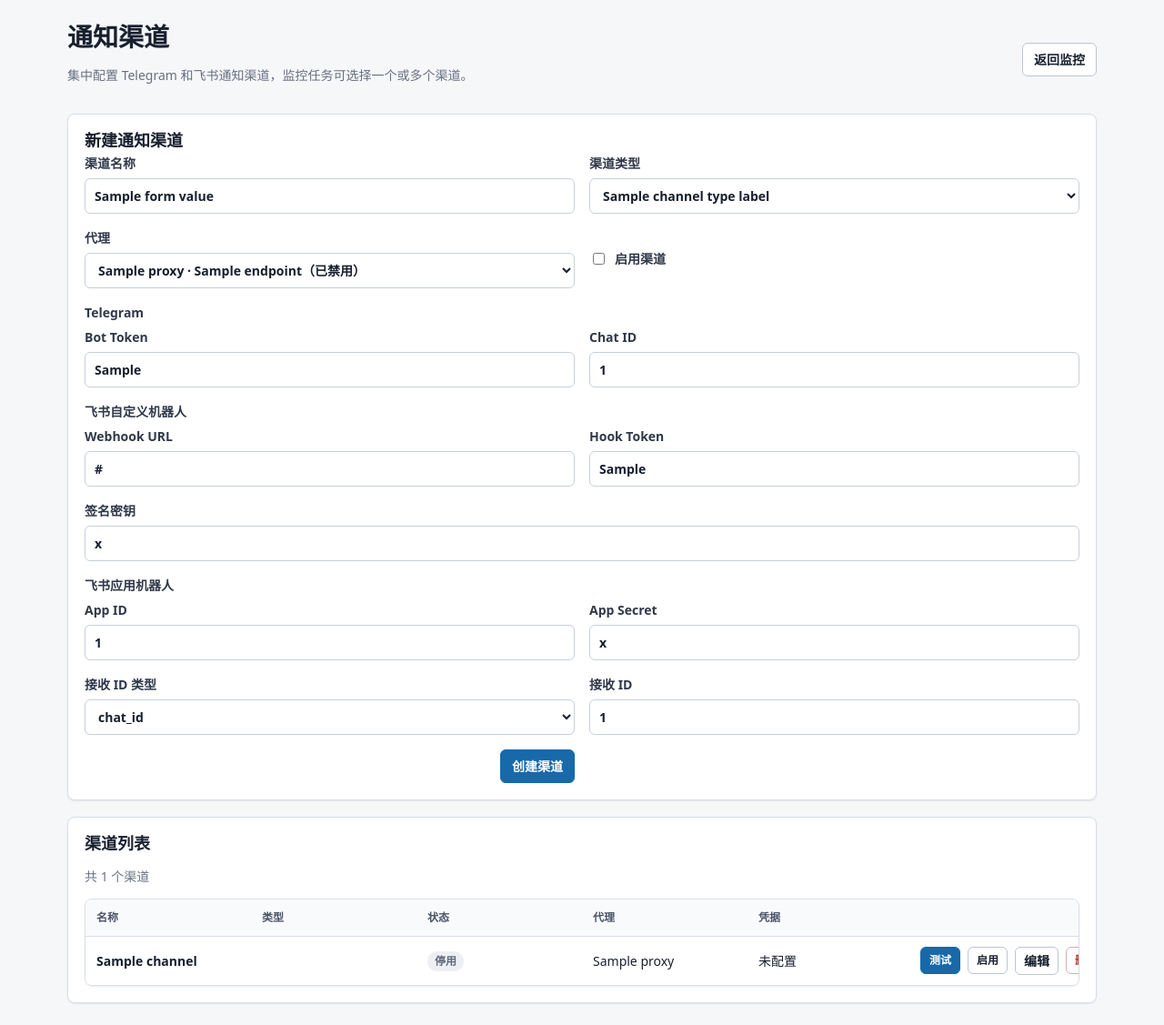
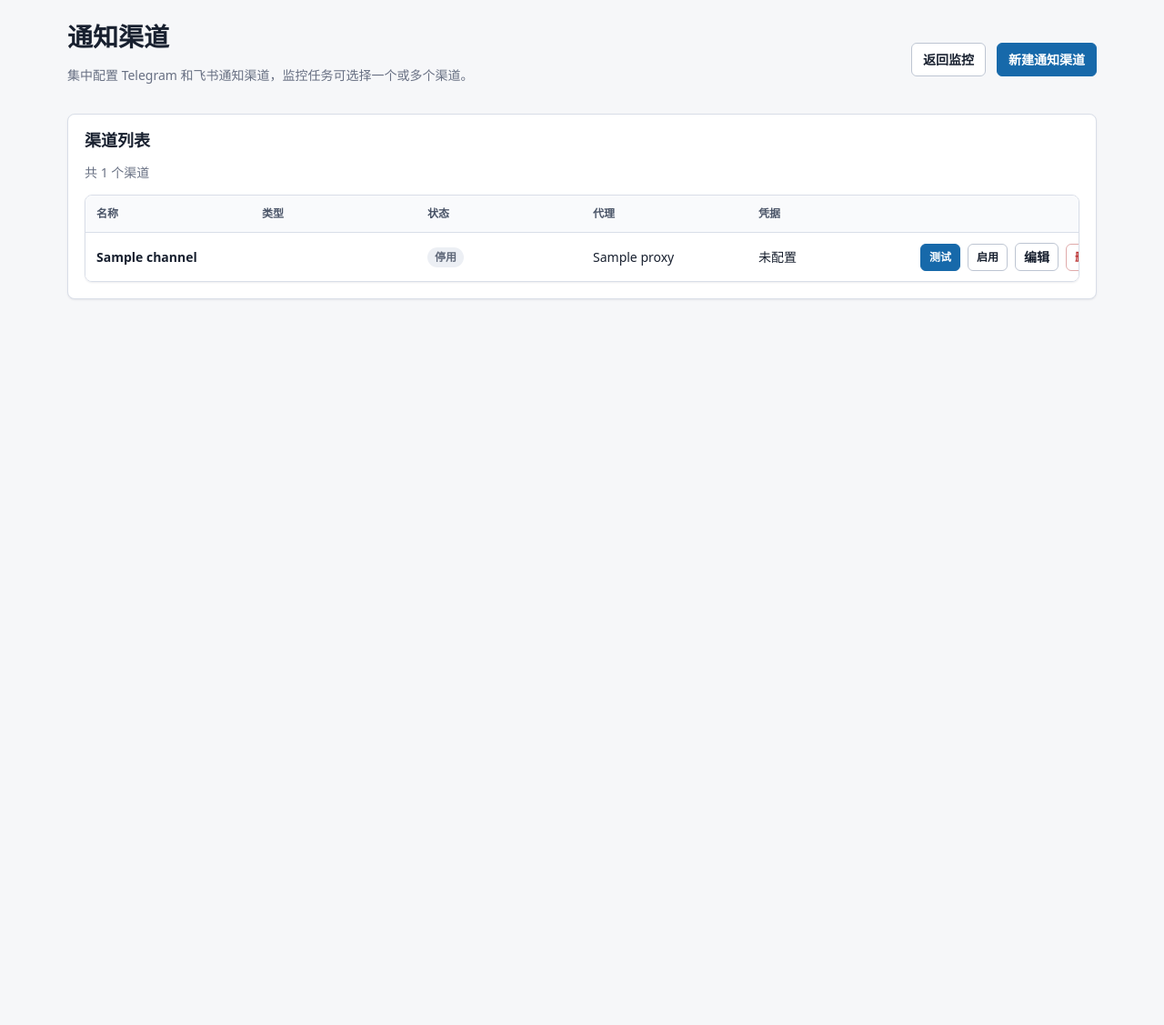
Before and after one commit to Forensax/Keys, a FastAPI app: template app/templates/notification_channels.html in a window 1280 px wide. Shown: the part 56-1183 px from the top of the page at 91% size. After the commit the page ends 386 px from the top, so only its background shows below. Run offline with FastAPI, Linux system fonts and the light colour scheme; the template is opened without the code that fills it: most values are stand-ins (such as "Sample title", 1, 10 or a date in 2020).

Commit message:
fix: collapse notification channel form

```diff
--- a/app/main.py
+++ b/app/main.py
@@ -2294,12 +2294,16 @@ def notification_channel_or_404(db: Session, channel_id: int) -> NotificationCha
 def notification_channels_context(
     db: Session,
     *,
+    active_panel: str | None = None,
     form_values: dict[str, Any] | None = None,
     errors: list[str] | None = None,
     editing_channel: NotificationChannel | None = None,
 ) -> dict[str, Any]:
+    if active_panel != "new_channel":
+        active_panel = ""
     return {
         "channels": all_notification_channels(db),
+        "active_panel": active_panel,
         "editing_channel": editing_channel,
         "form_values": form_values or {},
         "errors": errors or [],
@@ -2333,11 +2337,12 @@ def serialize_notification_channel(
 def notification_channels_page(
     request: Request,
     db: Annotated[Session, Depends(get_db)],
+    panel: Annotated[str | None, Query()] = None,
     _: Annotated[None, Depends(current_user_required)] = None,
 ) -> Response:
     migrate_legacy_telegram_channel(db, require_session_fernet(request))
     db.commit()
-    return render(request, "notification_channels.html", notification_channels_context(db))
+    return render(request, "notification_channels.html", notification_channels_context(db, active_panel=panel))
 
 
 @app.post("/notification-channels")
@@ -2377,7 +2382,12 @@ def notification_channel_create(
     )
     errors = validate_notification_channel_values(db, values)
     if errors:
-        return render(request, "notification_channels.html", notification_channels_context(db, form_values=values, errors=errors), 400)
+        return render(
+            request,
+            "notification_channels.html",
+            notification_channels_context(db, active_panel="new_channel", form_values=values, errors=errors),
+            400,
+        )
     channel = NotificationChannel()
     apply_notification_channel_values(channel, values, fernet)
     db.add(channel)
--- a/app/static/app.js
+++ b/app/static/app.js
@@ -338,6 +338,21 @@
     });
     manualModelCancel.addEventListener("click", () => setManualModelFormOpen(false));
   }
+
+  document.querySelectorAll("[data-notification-channel-form]").forEach((form) => {
+    const typeSelect = form.querySelector("[data-notification-channel-type]");
+    const fieldGroups = Array.from(form.querySelectorAll("[data-channel-type-fields]"));
+    if (!typeSelect || !fieldGroups.length) {
+      return;
+    }
+    const syncChannelTypeFields = () => {
+      fieldGroups.forEach((group) => {
+        group.hidden = group.dataset.channelTypeFields !== typeSelect.value;
+      });
+    };
+    typeSelect.addEventListener("change", syncChannelTypeFields);
+    syncChannelTypeFields();
+  });
 
   const preferenceForm = document.querySelector("[data-test-preferences]");
   if (preferenceForm) {
--- a/app/templates/notification_channels.html
+++ b/app/templates/notification_channels.html
@@ -8,10 +8,15 @@
     <h1>通知渠道</h1>
     <p class="muted">集中配置 Telegram 和飞书通知渠道，监控任务可选择一个或多个渠道。</p>
   </div>
-  <a class="button" href="/monitoring">返回监控</a>
+  <div class="button-row">
+    <a class="button" href="/monitoring">返回监控</a>
+    <a class="button primary" href="/notification-channels?panel=new_channel">新建通知渠道</a>
+  </div>
 </section>
 
-<section class="panel schedule-create-panel">
+{% if active_panel == "new_channel" or editing_channel %}
+<section class="panel schedule-create-panel dismissible-panel">
+  <a class="panel-close" href="/notification-channels" aria-label="关闭并返回渠道列表" title="关闭">×</a>
   <h2>{{ "编辑通知渠道" if editing_channel else "新建通知渠道" }}</h2>
   {% if errors %}
     <div class="flash error"><ul>{% for error in errors %}<li>{{ error }}</li>{% endfor %}</ul></div>
@@ -19,10 +24,10 @@
   {% set values = form_values %}
   {% set selected_type = values.get('channel_type', editing_channel.channel_type if editing_channel else 'telegram') %}
   {% set selected_proxy = values.get('proxy_id', editing_channel.proxy_id if editing_channel else '') %}
-  <form method="post" action="{{ '/notification-channels/' ~ editing_channel.id if editing_channel else '/notification-channels' }}" class="form-grid">
+  <form method="post" action="{{ '/notification-channels/' ~ editing_channel.id if editing_channel else '/notification-channels' }}" class="form-grid" data-notification-channel-form>
     <label>渠道名称<input name="name" maxlength="160" required value="{{ values.get('name', editing_channel.name if editing_channel else '') }}" placeholder="例如：值班群"></label>
     <label>渠道类型
-      <select name="channel_type" required>
+      <select name="channel_type" required data-notification-channel-type>
         {% for type_value, label in channel_type_labels.items() %}
           <option value="{{ type_value }}" {% if selected_type == type_value %}selected{% endif %}>{{ label }}</option>
         {% endfor %}
@@ -38,7 +43,7 @@
     </label>
     <label class="checkbox-row"><input type="checkbox" name="enabled" {% if values.get('enabled', editing_channel.enabled if editing_channel else true) %}checked{% endif %}>启用渠道</label>
 
-    <div class="wide notification-channel-fields">
+    <div class="wide notification-channel-fields" data-channel-type-fields="telegram" {% if selected_type != 'telegram' %}hidden{% endif %}>
       <span class="form-label">Telegram</span>
       <div class="form-grid">
         <label>Bot Token<input name="bot_token" value="{{ values.get('bot_token', '') }}" placeholder="{{ '已保存，留空则不修改' if editing_channel and selected_type == 'telegram' and channel_has_credentials(editing_channel) else '1234567890:ABC...' }}" autocomplete="off"></label>
@@ -46,7 +51,7 @@
       </div>
     </div>
 
-    <div class="wide notification-channel-fields">
+    <div class="wide notification-channel-fields" data-channel-type-fields="feishu_webhook" {% if selected_type != 'feishu_webhook' %}hidden{% endif %}>
       <span class="form-label">飞书自定义机器人</span>
       <div class="form-grid">
         <label>Webhook URL<input name="webhook_url" value="{{ values.get('webhook_url', '') }}" placeholder="{{ '已保存，留空则不修改' if editing_channel and selected_type == 'feishu_webhook' and channel_has_credentials(editing_channel) else 'https://open.feishu.cn/open-apis/bot/v2/hook/...' }}" autocomplete="off"></label>
@@ -55,7 +60,7 @@
       </div>
     </div>
 
-    <div class="wide notification-channel-fields">
+    <div class="wide notification-channel-fields" data-channel-type-fields="feishu_app" {% if selected_type != 'feishu_app' %}hidden{% endif %}>
       <span class="form-label">飞书应用机器人</span>
       <div class="form-grid">
         <label>App ID<input name="app_id" value="{{ values.get('app_id', '') }}" placeholder="{{ '已保存，留空则不修改' if editing_channel and selected_type == 'feishu_app' and channel_has_credentials(editing_channel) else 'cli_xxx' }}" autocomplete="off"></label>
@@ -77,6 +82,7 @@
     </div>
   </form>
 </section>
+{% endif %}
 
 <section class="panel">
   <div class="panel-head"><div><h2>渠道列表</h2><p class="muted">共 {{ channels|length }} 个渠道</p></div></div>
```
Also changed, not shown: tests/test_monitoring.py (+40 -3 lines).
